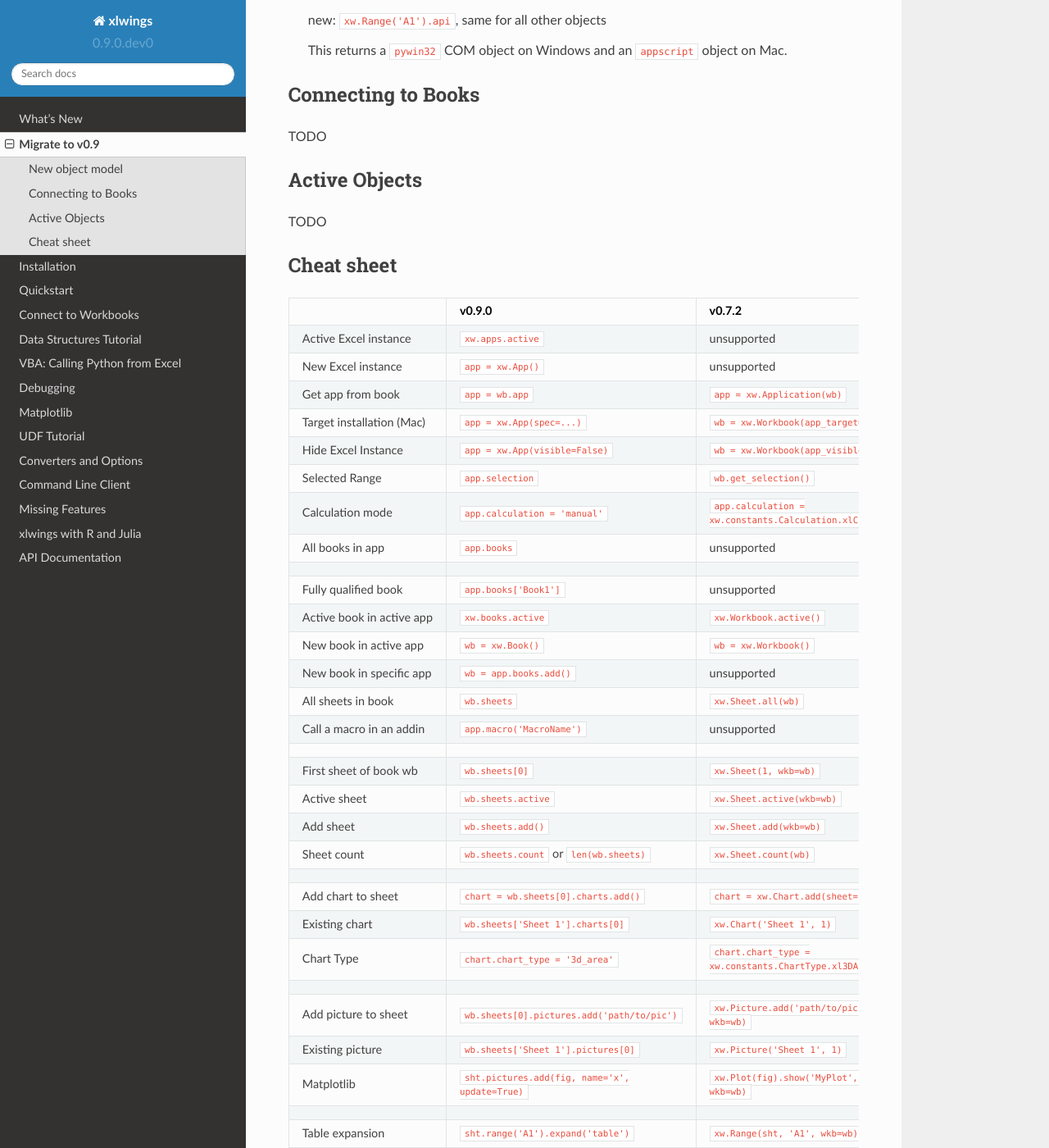
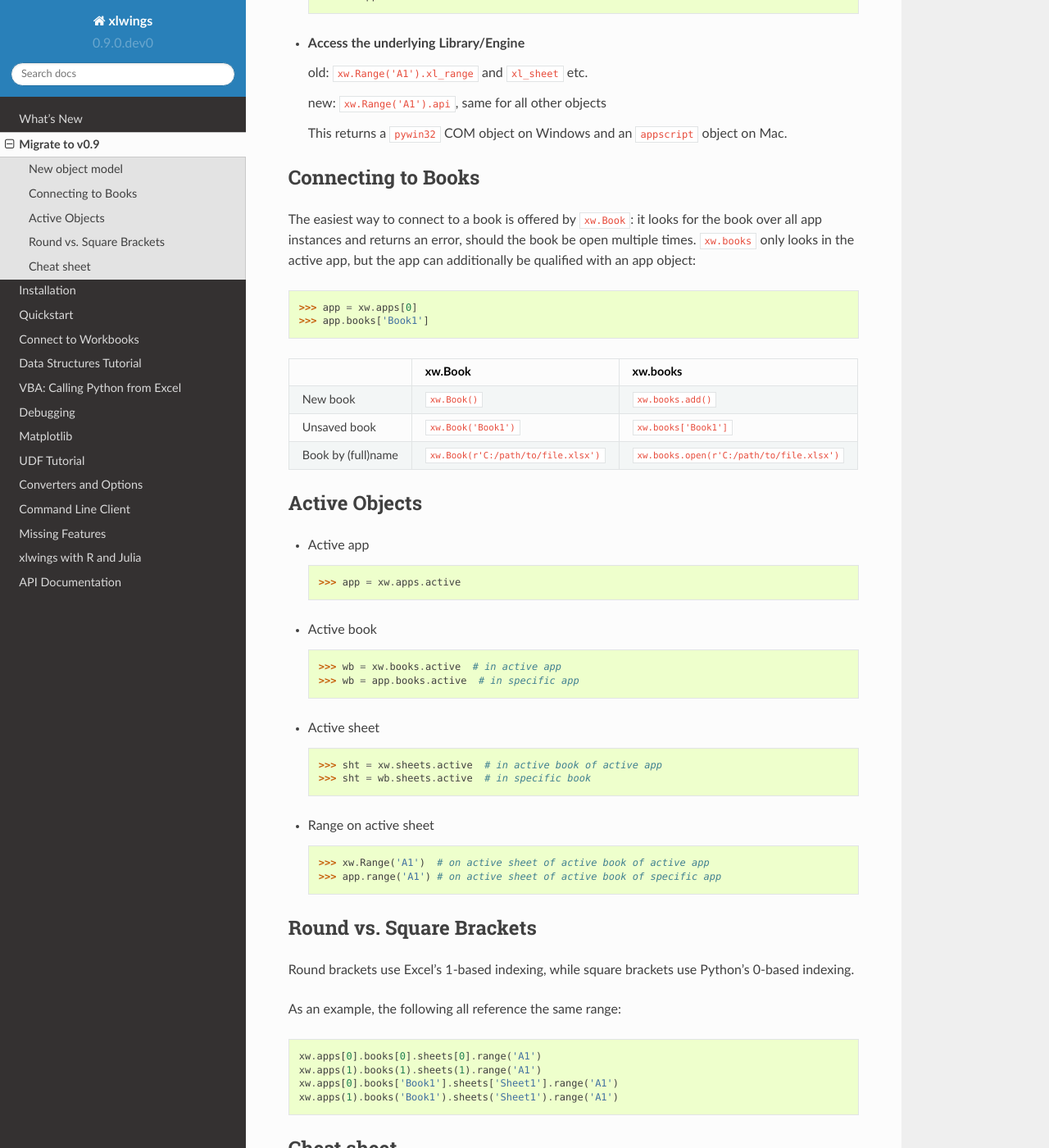
Before and after one commit to xlwings/xlwings, a Sphinx documentation site: the page built from docs/migrate_to_0.9.rst, in a window 1280 px wide and 1400 px high, scrolled down 714 px. Shown: the whole window at 82% size. Built offline with Sphinx 7.4.7 and the Read the Docs theme 2.0.0, drawn with Linux system fonts in a browser that asks for light colours; some of the changed text lies outside the part shown.

Commit message:
edited migration guide

```diff
--- a/docs/migrate_to_0.9.rst
+++ b/docs/migrate_to_0.9.rst
@@ -16,7 +16,11 @@ New object model
 
   new: ``xw.apps[0].books[0].sheets['Sheet1'].range('A1')``
 
-  => Usually, you can keep things much simpler, see below under Connecting to Books.
+  Usually, you don't need to qualify up to the app but would use something like:
+
+  >>> import xlwings as xw
+  >>> sht = xw.Book('Book1').sheets['Sheet1']
+  >>> sht.range('A1').value = 'some text'
 
 * **Hierarchy**
 
@@ -37,13 +41,56 @@ New object model
 Connecting to Books
 -------------------
 
-TODO
+The easiest way to connect to a book is offered by ``xw.Book``: it looks for the book over all app instances and
+returns an error, should the book be open multiple times.
+``xw.books`` only looks in the active app, but the app can additionally be qualified with an app object:
+
+>>> app = xw.apps[0]
+>>> app.books['Book1']
+
++--------------------+--------------------------------------+--------------------------------------------+
+|                    | xw.Book                              | xw.books                                   |
++====================+======================================+============================================+
+| New book           | ``xw.Book()``                        | ``xw.books.add()``                         |
++--------------------+--------------------------------------+--------------------------------------------+
+| Unsaved book       | ``xw.Book('Book1')``                 | ``xw.books['Book1']``                      |
++--------------------+--------------------------------------+--------------------------------------------+
+| Book by (full)name | ``xw.Book(r'C:/path/to/file.xlsx')`` | ``xw.books.open(r'C:/path/to/file.xlsx')`` |
++--------------------+--------------------------------------+--------------------------------------------+
 
 Active Objects
 --------------
 
-TODO
+* Active app
 
+  >>> app = xw.apps.active
+
+* Active book
+
+  >>> wb = xw.books.active  # in active app
+  >>> wb = app.books.active  # in specific app
+
+* Active sheet
+
+  >>> sht = xw.sheets.active  # in active book of active app
+  >>> sht = wb.sheets.active  # in specific book
+
+* Range on active sheet
+
+  >>> xw.Range('A1')  # on active sheet of active book of active app
+  >>> app.range('A1') # on active sheet of active book of specific app
+
+Round vs. Square Brackets
+-------------------------
+
+Round brackets use Excel's 1-based indexing, while square brackets use Python's 0-based indexing.
+
+As an example, the following all reference the same range::
+
+    xw.apps[0].books[0].sheets[0].range('A1')
+    xw.apps(1).books(1).sheets(1).range('A1')
+    xw.apps[0].books['Book1'].sheets['Sheet1'].range('A1')
+    xw.apps(1).books('Book1').sheets('Sheet1').range('A1')
 
 Cheat sheet
 -----------
@@ -85,7 +132,7 @@ Cheat sheet
 +----------------------------+--------------------------------------------------+--------------------------------------------------------------------+
 | First sheet of book wb     | ``wb.sheets[0]``                                 | ``xw.Sheet(1, wkb=wb)``                                            |
 +----------------------------+--------------------------------------------------+--------------------------------------------------------------------+
-| Active sheet               | ``wb.sheets.active``                             | ``xw.Sheet.active(wkb=wb)``                                        |
+| Active sheet               | ``wb.sheets.active``                             | ``xw.Sheet.active(wkb=wb)`` or ``wb.active_sheet``                 |
 +----------------------------+--------------------------------------------------+--------------------------------------------------------------------+
 | Add sheet                  | ``wb.sheets.add()``                              | ``xw.Sheet.add(wkb=wb)``                                           |
 +----------------------------+--------------------------------------------------+--------------------------------------------------------------------+
```
